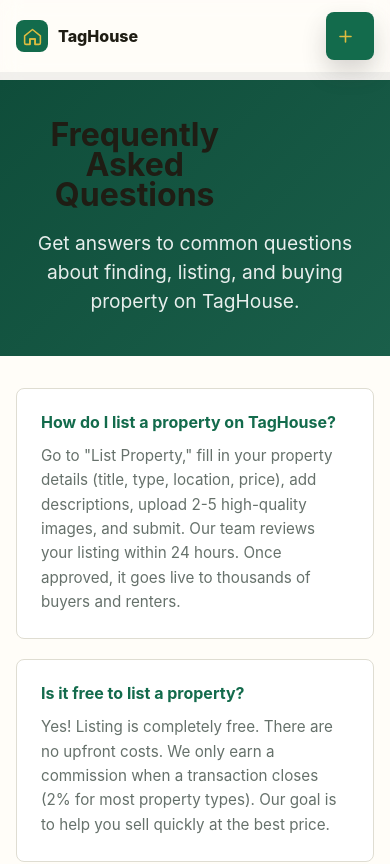
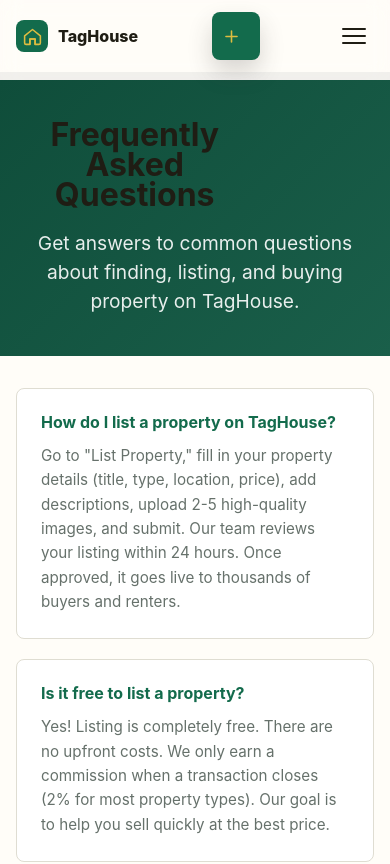
Before and after one commit to Oladipupo16/taghouse, a website: page faq.html in a window 390 px wide. Shown: the top 864 px of the page. Drawn offline with Linux system fonts and the light colour scheme.

Commit message:
Add hamburger menu to all pages

```diff
--- a/faq.html
+++ b/faq.html
@@ -31,7 +31,7 @@
         <svg viewBox="0 0 24 24" aria-hidden="true"><path d="M12 5v14M5 12h14" /></svg>
         List Now
       </a>
-    </header>
+    <button class="hamburger" id="hamburger" aria-label="Open menu"><span></span><span></span><span></span></button><nav class="mobile-menu" id="mobileMenu"><a href="index.html">Home</a><a href="buyer.html">Find Property</a><a href="owner.html">List Property</a><a href="agents.html">Agents</a><a href="about.html">About</a></nav></header>
 
     <main>
       <section class="faq-hero">
```
Also changed, not shown: about.html (+1 -1 lines), agents.html (+1 -1 lines), blog.html (+1 -1 lines), buyer.html (+1 -1 lines), careers.html (+1 -1 lines), contact.html (+1 -1 lines), owner.html (+1 -1 lines).
